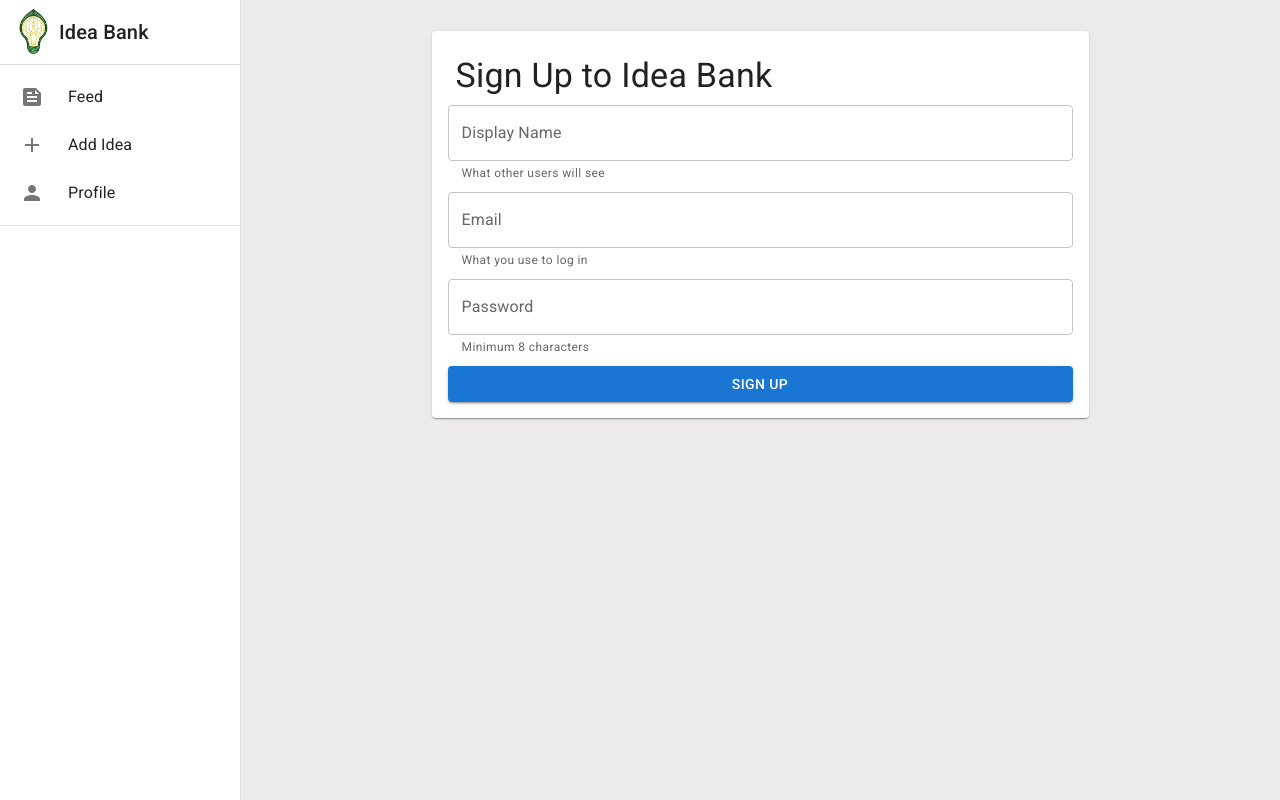
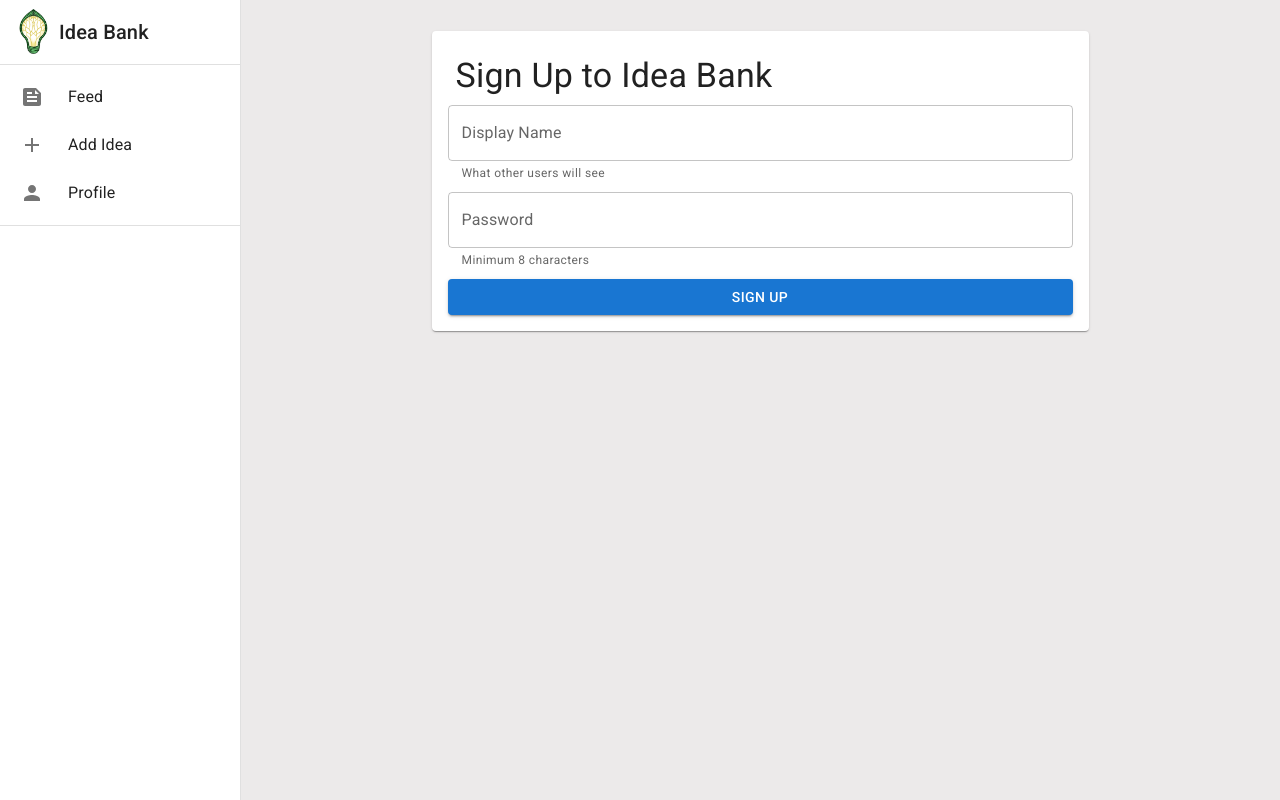
Before and after one commit to idea-bank/frontend, a Next.js app: page /signup in a window 1280 px wide. Built offline with nearby package versions, Linux system fonts and the light colour scheme.

Commit message:
Update  login and signup with new endpoint logic

```diff
--- a/src/pages/signup.tsx
+++ b/src/pages/signup.tsx
@@ -11,7 +11,6 @@ import { useForm, SubmitHandler } from "react-hook-form";
 
 import { signup, SignupData } from "@/data/signup-handler";
 import { useIsSmall } from "@/hooks/media-queries";
-
 
 type AlertInfo = {
   alert: AlertColor;
@@ -73,13 +72,6 @@ export default function SignUp() {
             {...register("displayName")}
           />
           <TextField
-            label="Email"
-            variant="outlined"
-            helperText="What you use to log in"
-            sx={{ marginBottom: 1 }}
-            {...register("email")}
-          ></TextField>
-          <TextField
             label="Password"
             variant="outlined"
             type="password"
@@ -88,17 +80,11 @@ export default function SignUp() {
             {...register("password")}
           ></TextField>
           {isLoading ? (
-            <LoadingButton
-              loading
-              variant="contained"
-            >
+            <LoadingButton loading variant="contained">
               <span>Sign Up</span>
             </LoadingButton>
           ) : (
-            <Button
-              variant="contained"
-              type="submit"
-            >
+            <Button variant="contained" type="submit">
               Sign Up
             </Button>
           )}
```
Also changed, not shown: src/pages/login.tsx (+37 -5 lines).
